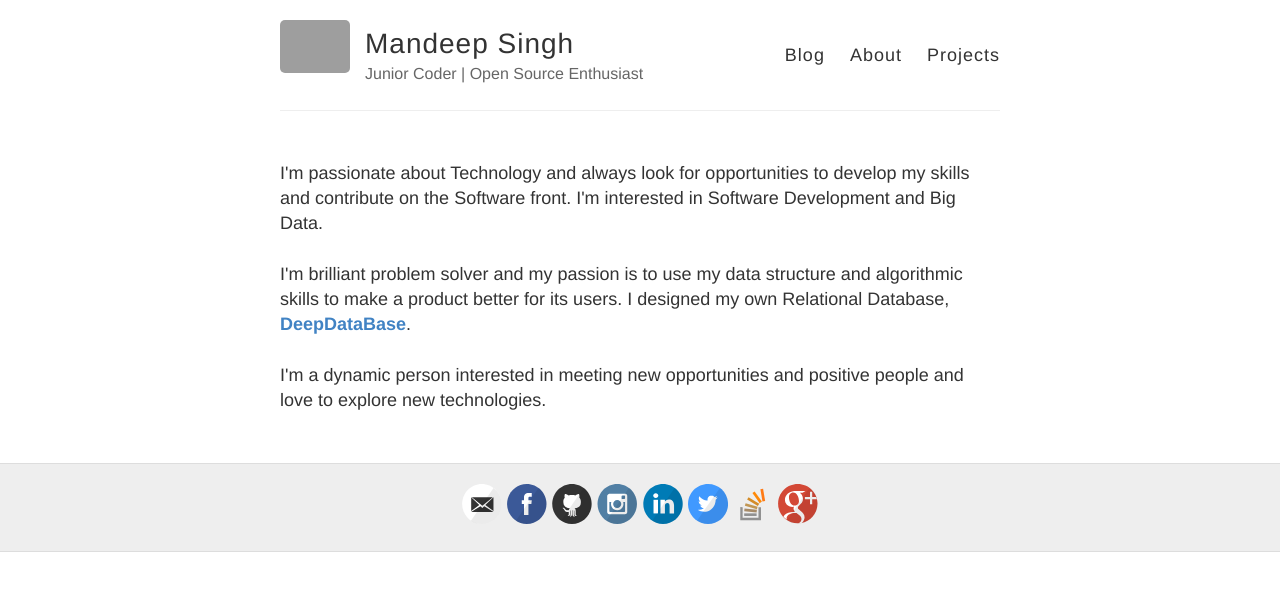
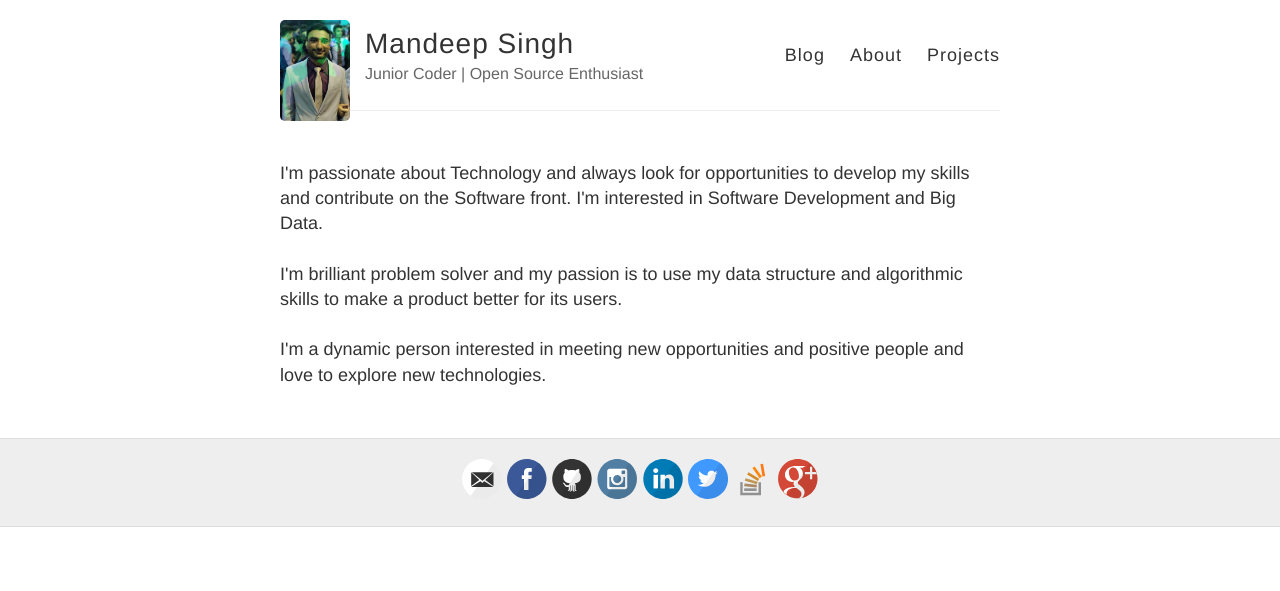
Before and after one commit to msdeep14/msdeep14.github.io, a Jekyll site: the page built from about.md, in a window 1280 px wide. Shown: the top 591 px of the page. Built offline with Jekyll 4.4.1, drawn with Linux system fonts in a browser that asks for light colours; comment, search, counter and statistics services are not loaded; grey boxes are pictures that could not be loaded.

Commit message:
modify about content

```diff
--- a/_config.yml
+++ b/_config.yml
@@ -9,7 +9,7 @@ name: Mandeep Singh
 description: Junior Coder | Open Source Enthusiast
 
 # URL of your avatar or profile pic (you could use your GitHub profile pic)
-avatar: https://raw.githubusercontent.com/msdeep14/msdeep14.github.io/master/images/mandeep13.jpg
+avatar: https://github.com/msdeep14/msdeep14.github.io/blob/master/images/dp.png
 
 #
 # Flags below are optional
--- a/_includes/about.html
+++ b/_includes/about.html
@@ -7,29 +7,14 @@
 </head>
 
 <body>
-    <!-- #banner {
-    background:url('{{ site.baseurl }}/images/image_me1.jpg');
-    width:100%;
-    min-height:389px;
-    position: relative;
-    background-repeat: no-repeat;
-    background-position: center center;
-    -webkit-background-size: cover;
-    -moz-background-size: cover;
-    -o-background-size: cover;
-    background-size: cover;
-    }
-     -->
-    <!-- <div id="banner"></div> -->
-<!-- <div id="content">
-</div> -->
+
     <p>
       <!-- <div class="LI-profile-badge"  data-version="v1" data-size="medium" data-locale="en_US" data-type="horizontal" data-theme="dark" data-vanity="msdeep14"><a class="LI-simple-link" href='https://in.linkedin.com/in/msdeep14?trk=profile-badge' target="_blank">Mandeep Singh</a></div> -->
 
 
     I'm passionate about Technology and always look for opportunities to develop my skills and contribute on the Software front. I'm interested in Software Development and Big Data.
 <br/><br/>
-I'm brilliant problem solver and my passion is to use my data structure and algorithmic skills to make a product better for its users. I designed my own Relational Database, <a href="https://github.com/msdeep14/DeepDataBase"> <strong>DeepDataBase</strong></a>.
+I'm brilliant problem solver and my passion is to use my data structure and algorithmic skills to make a product better for its users.
 <br/><br/>
 I'm a dynamic person interested in meeting new opportunities and positive people and love to explore new technologies.
 <br/>
```
